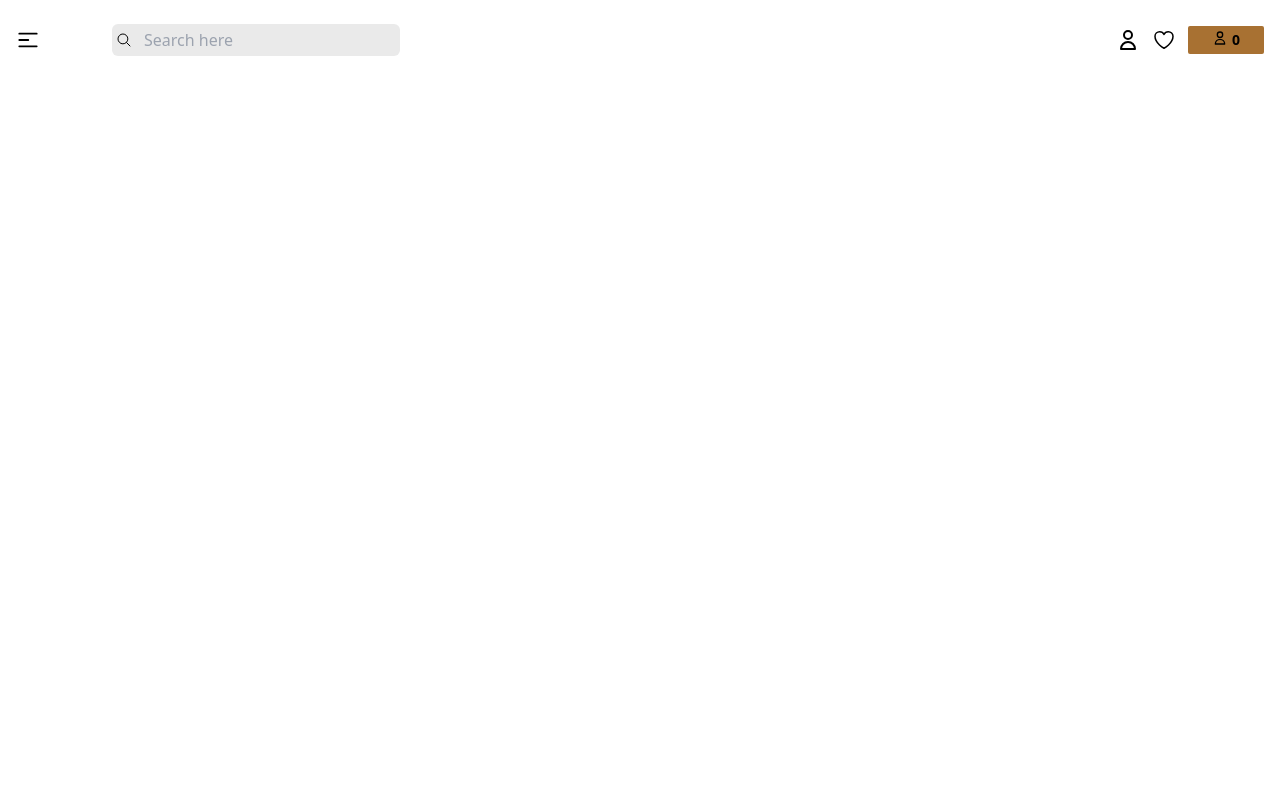
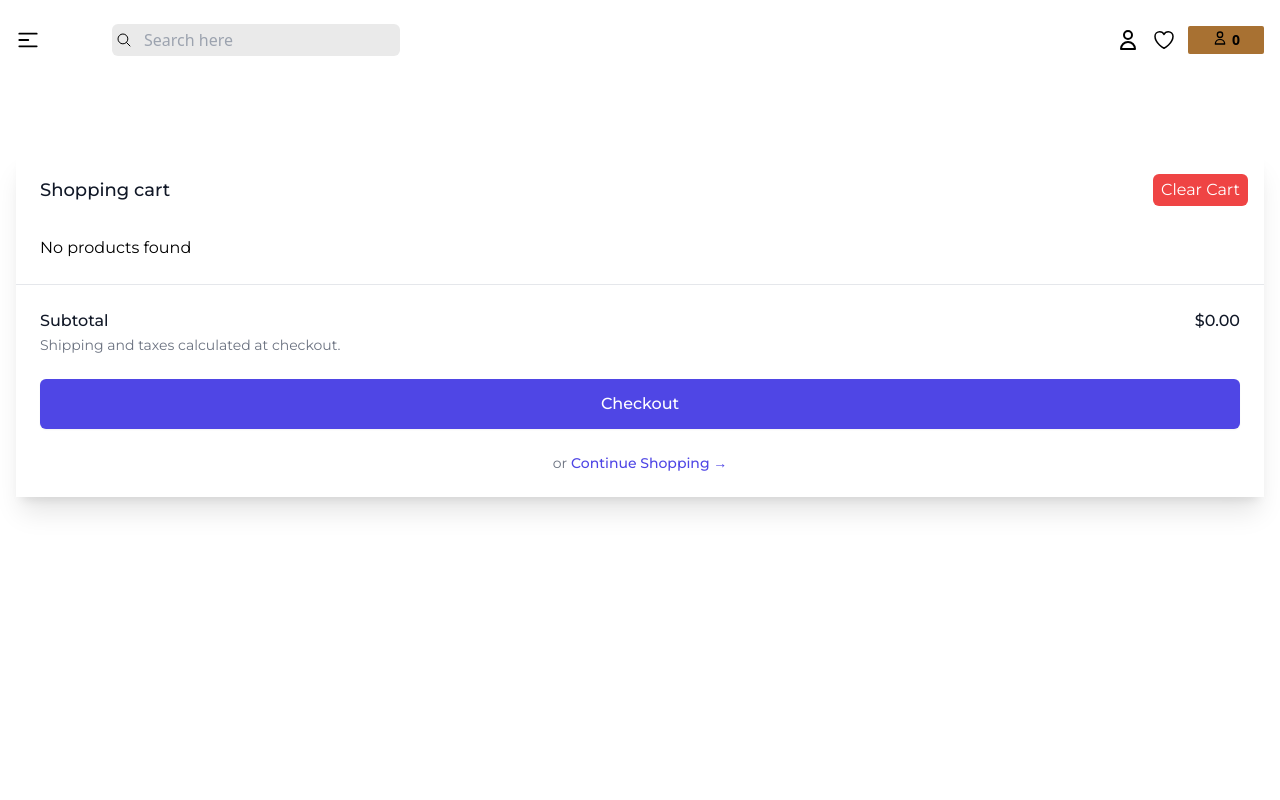
Before and after one commit to Ta-Batool/Bookstore, a React (Vite) app in the folder frontend/: page /cart in a window 1280 px wide. Shown: the top 800 px of the page. Built offline with nearby package versions, Linux system fonts and the light colour scheme.

Commit message:
CartPage

```diff
--- a/frontend/src/pages/books/CartPage.jsx
+++ b/frontend/src/pages/books/CartPage.jsx
@@ -1,10 +1,119 @@
 import React from 'react'
+import { useDispatch,useSelector } from 'react-redux';
+import { Link } from 'react-router-dom'
+import { getimgurl } from '../../utils/getimgurl';
+import { clearCart, removeFromCart } from '../../redux/features/cart/cartSlice';
 
 const CartPage = () => {
+  const cartItems = useSelector(state => state.cart.cartItems);
+  const dispatch =  useDispatch()
+
+  const totalPrice = cartItems.reduce((acc, item) => acc + item.newPrice, 0).toFixed(2);
+  const handleRemoveFromCart = (product) => {
+    dispatch(removeFromCart(product))
+}
+const handleClearCart  = () => {
+  dispatch(clearCart())
+}
+
   return (
-    <div>
+    <>
+      <div className="flex mt-12 h-full flex-col overflow-hidden bg-white shadow-xl">
+    <div className="flex-1 overflow-y-auto px-4 py-6 sm:px-6">
+      <div className="flex items-start justify-between">
+        <div className="text-lg font-medium text-gray-900">Shopping cart</div>
+        <div className="ml-3 flex h-7 items-center ">
+          <button
+            type="button"
+            onClick={handleClearCart }
+            className="relative -m-2 py-1 px-2 bg-red-500 text-white rounded-md hover:bg-secondary transition-all duration-200  "
+          >
+            <span className="">Clear Cart</span>
+          </button>
+        </div>
+      </div>
 
+      <div className="mt-8">
+        <div className="flow-root">
+          {
+            cartItems.length > 0 ? (<ul role="list" className="-my-6 divide-y divide-gray-200">
+              {
+                cartItems.map ((product) =>(
+                  <li  key = {product?._id}className="flex py-6">
+                  <div className="h-24 w-24 flex-shrink-0 overflow-hidden rounded-md border border-gray-200">
+                    <img
+                      alt=""
+                      src={`${getimgurl(product?.coverImage)}`}
+                      className="h-full w-full object-cover object-center"
+                    />
+                  </div>
+
+                  <div className="ml-4 flex flex-1 flex-col">
+                    <div>
+                      <div className="flex flex-wrap justify-between text-base font-medium text-gray-900">
+                        <h3>
+                          <Link to='/'>{product?.title}</Link>
+                        </h3>
+                        <p className="sm:ml-4">${product?.newPrice}</p>
+                      </div>
+                      <p className="mt-1 text-sm text-gray-500 capitalize"><strong>Category:</strong> {product?.category}</p>
+                    </div>
+                    <div className="flex flex-1 flex-wrap items-end justify-between space-y-2 text-sm">
+                      <p className="text-gray-500"><strong>Qty:</strong> 1</p>
+
+                      <div className="flex">
+                        <button
+                        onClick={() => handleRemoveFromCart(product)}
+                         type="button" className="font-medium text-indigo-600 hover:text-indigo-500">
+                          Remove
+                        </button>
+                      </div>
+                    </div>
+                  </div>
+                </li>
+
+                ))
+              }
+
+
+          </ul>): (<p>No products found</p>)
+          }
+
+
+        </div>
+      </div>
     </div>
+
+    <div className="border-t border-gray-200 px-4 py-6 sm:px-6">
+      <div className="flex justify-between text-base font-medium text-gray-900">
+        <p>Subtotal</p>
+        <p>${totalPrice ? totalPrice : 0}</p>
+      </div>
+      <p className="mt-0.5 text-sm text-gray-500">Shipping and taxes calculated at checkout.</p>
+      <div className="mt-6">
+        <Link
+          to="/checkout"
+          className="flex items-center justify-center rounded-md border border-transparent bg-indigo-600 px-6 py-3 text-base font-medium text-white shadow-sm hover:bg-indigo-700"
+        >
+          Checkout
+        </Link>
+      </div>
+      <div className="mt-6 flex justify-center text-center text-sm text-gray-500">
+        <Link to="/">
+          or
+          <button
+            type="button"
+
+            className="font-medium text-indigo-600 hover:text-indigo-500 ml-1"
+          >
+            Continue Shopping
+            <span aria-hidden="true"> &rarr;</span>
+          </button>
+        </Link>
+      </div>
+    </div>
+  </div>
+    </>
   )
 }
 
```
